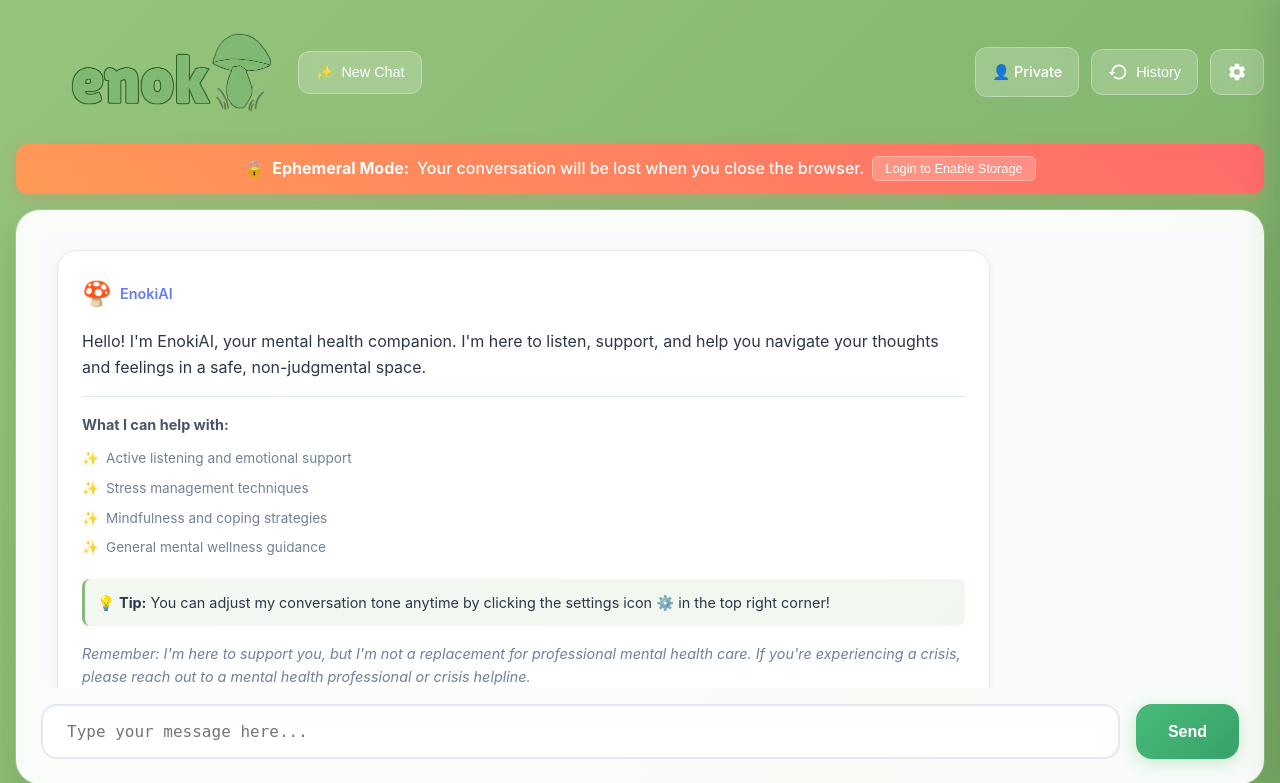
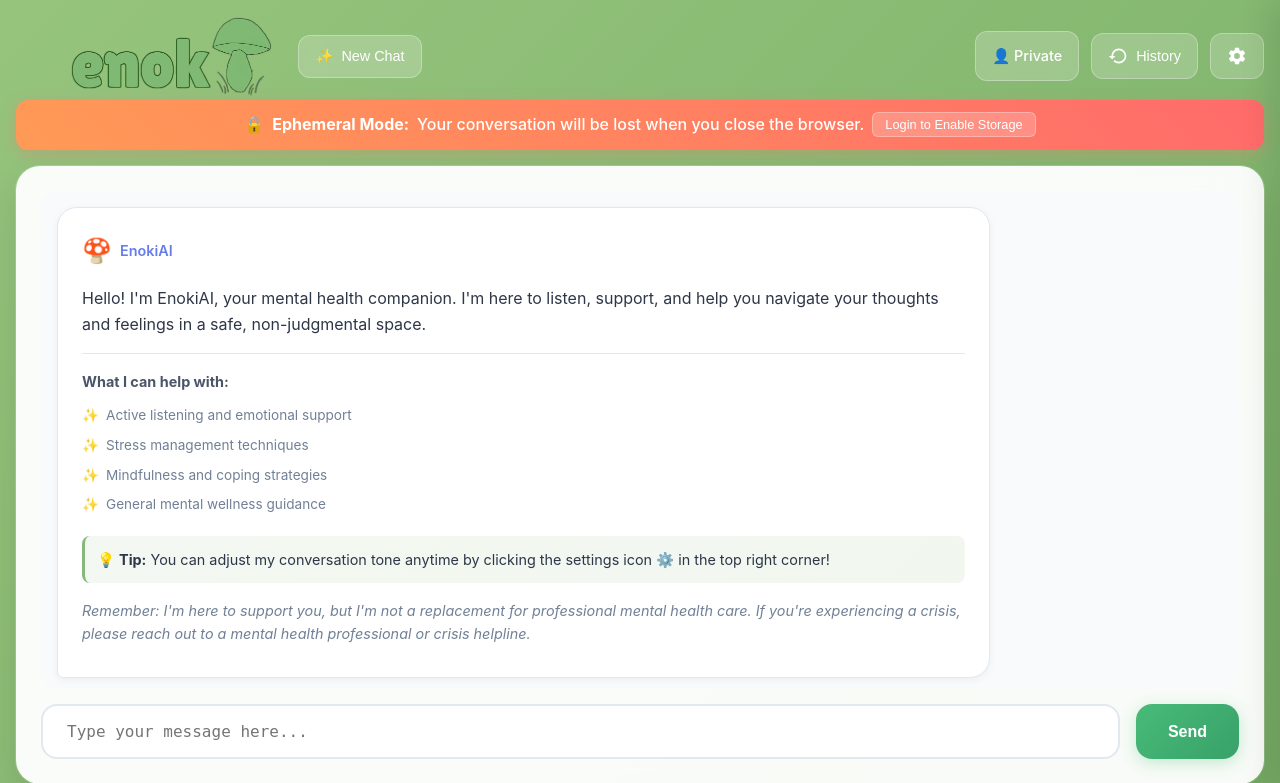
Before and after one commit to jayceebasa/EnokiMentalHealthChatbot, a Django app: page /chat/ in a window 1280 px wide. Shown: the top 783 px of the page. Run offline with Django 5.2, Linux system fonts and the light colour scheme; data comes from the database, SQL or seed files in the repository; data that the repository does not hold is empty.

Commit message:
Adjust chat header spacing and add id to header div
Reduced padding and margin-bottom in the chat header for a more compact layout. Added an 'id="top"' attribute to the header div in chat.html for easier reference or navigation.

```diff
--- a/static/css/chat.css
+++ b/static/css/chat.css
@@ -34,8 +34,8 @@ body {
   display: flex;
   justify-content: space-between;
   align-items: center;
-  padding: 1rem 0;
-  margin-bottom: 1rem;
+  padding: 0 0;
+  margin-bottom: .25rem;
 }
 
 .header-left {
--- a/templates/chat.html
+++ b/templates/chat.html
@@ -59,7 +59,7 @@
     </div>
 
     <div class="chat-container">
-      <div class="header">
+      <div class="header" id="top">
         <div class="header-left">
             <h1><img src="{% static 'img/enokiLogo.png' %}" alt="Enoki Logo" style="height: 80px; vertical-align: middle; margin-right: 0.5rem; margin-left: 50px;" /></h1>
             <style>
```
